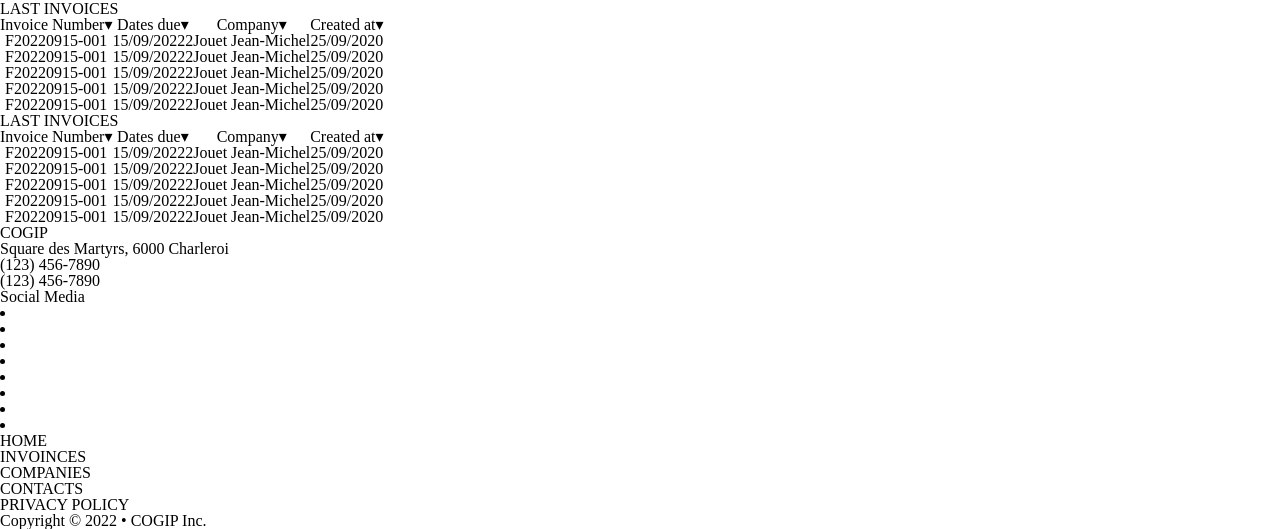
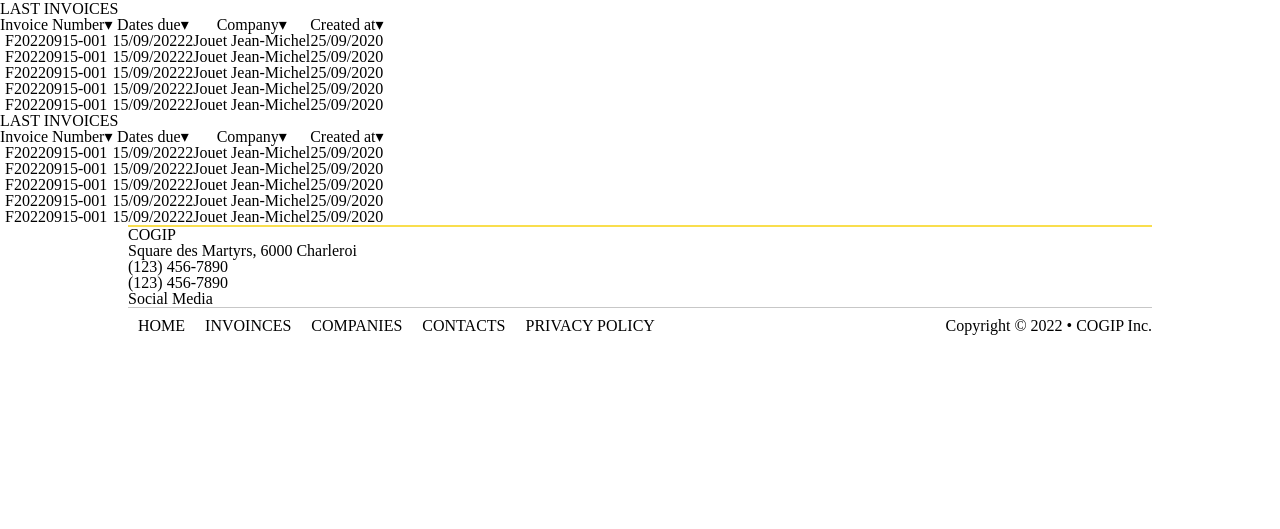
Before and after one commit to VincentDevi/cogip, a PHP site: template templates/welcome.html.twig in a window 1280 px wide. Shown: the part 713-1242 px from the top of the page. After the commit the page ends 1048 px from the top, so only its background shows below. Run offline with PHP 8.4, Linux system fonts and the light colour scheme; the template is opened without the code that fills it, so the values that code supplies are empty; some libraries are stand-ins or nearby versions.

Commit message:
footer wip

```diff
--- a/templates/footer.html.twig
+++ b/templates/footer.html.twig
@@ -1,45 +1,37 @@
 {% block footer %}
+<footer class="footer">
+    <section class="footer__banner">
+        <div class="footer__banner__logo">COGIP</div>
+        <div class="footer__banner__infos">
+            <section class="banner__infos__contact"></section>
+                <div class="infos__contact__adress">Square des Martyrs, 6000 Charleroi</div>
+                <div class="infos__contact__phone">(123) 456-7890</div>
+                <div class="infos__contact__fax">(123) 456-7890</div>
+            <section class="banner__infos__social">
+                <p class="infos__social__title">Social Media</p>
+                <ul class="infos__social__icons">
+                    <li class="social__icons__facebook"></li>
+                    <li class="social__icons__twitter"></li>
+                    <li class="social__icons__linkedin"></li>
+                    <li class="social__icons__youtube"></li>
+                    <li class="social__icons__instagram"></li>
+                    <li class="social__icons__googleplus"></li>
+                    <li class="social__icons__pinterest"></li>
+                    <li class="social__icons__rss"></li>
+                </ul>
+            </section>
+        </div>
+    </section>
+    <section class="footer__menu">
+        <ul class="footer__menu__nav">
+            <li class="menu__nav__home">HOME</li>
+            <li class="menu__nav__invoices">INVOINCES</li>
+            <li class="menu__nav__companies">COMPANIES</li>
+            <li class="menu__nav__contacts">CONTACTS</li>
+            <li class="menu__nav__privacy policy">PRIVACY POLICY</li>
+        </ul>
+        <spanclass="footer__menu__copyright"> Copyright &copy; 2022 • COGIP Inc.</span>
+    </section>
 
-<footer class="footer">
-
-    <section class="footer__section footer__section--main">
-        <div class="footer__section__logo">
-            <p class="footer__section__logo__text">COGIP</p>
-        </div>
-
-        <div class="footer__section__infos">
-                <section class="infos__contact"></section>
-                    <p class="contact__p contact__p--adress"><span class="contact__icon contact__icon--location"></span>Square des Martyrs, 6000 Charleroi</p>
-                    <p class="contact__p contact__p--tel"><span class="contact__icon contact__icon--tel"></span>(123) 456-7890</p>
-                    <p class="contact__p contact__p--fax"><span class="contact__icon contact__icon--fax"></span>(123) 456-7890</p>
-                <section class="infos__socialmedias">
-                    <p class="infos__socialmedias__p">Social Media</p>
-                    <div class="infos__socialmedias__icons">
-                        <li class="infos__socialmedias__icons__icon"></li>
-                        <li class="infos__socialmedias__icons__icon"></li>
-                        <li class="infos__socialmedias__icons__icon"></li>
-                        <li class="infos__socialmedias__icons__icon"></li>
-                        <li class="infos__socialmedias__icons__icon"></li>
-                        <li class="infos__socialmedias__icons__icon"></li>
-                        <li class="infos__socialmedias__icons__icon"></li>
-                        <li class="infos__socialmedias__icons__icon"></li>
-                    </div>
-                </section>
-        </div>
-
-    </section>
-    <section class="footer__section footer__section__nav">
-        <ul class="footer__section__menu">
-            <li class="footer__section__menu__item">HOME</li>
-            <li class="footer__section__menu__item">INVOINCES</li>
-            <li class="footer__section__menu__item">COMPANIES</li>
-            <li class="footer__section__menu__item">CONTACTS</li>
-            <li class="footer__section__menu__item">PRIVACY POLICY</li>
-            <li class="footer__section__menu__item footer__section__menu__item--copyright">Copyright &copy; 2022 • COGIP Inc.</li>
-
-        </ul>
-
-    </section>
 </footer>
-
 {% endblock %}
```
Also changed, not shown: public/assets/SASS/_footer.scss (added), public/assets/SASS/styles.scss, public/assets/css/styles.css, public/assets/img/bottomBorder.png (added), public/assets/img/topBorder.png (added), 1 other file.
